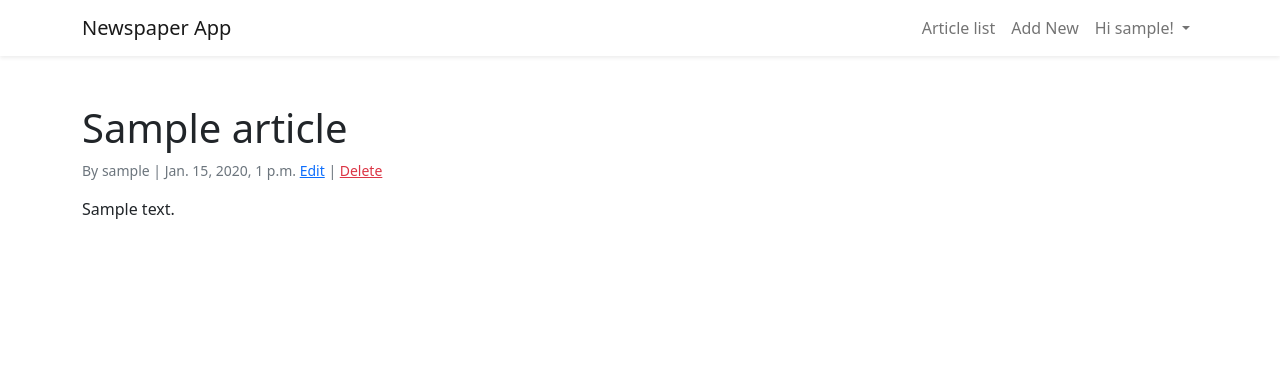
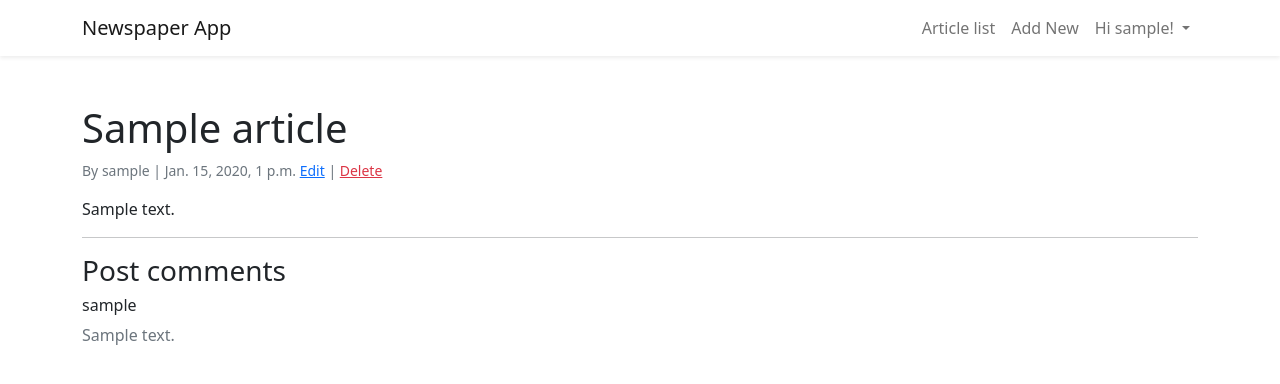
Before and after one commit to paulnyabaro/general_python, a Django app: page /articles/1/ in a window 1280 px wide. Shown: the top 384 px of the page. Run offline with Django 4.2, Linux system fonts and the light colour scheme; a user stored in the database is signed in; tables that the repository leaves empty hold one stand-in row (values such as "Sample post").

Commit message:
Added post comments on detailed view

```diff
--- a/templates/article_detail.html
+++ b/templates/article_detail.html
@@ -14,7 +14,14 @@
         </p>
         {{ article.body }}
         <br>
-
+        {% if article.comment_set.all %}
+            <hr>
+            <h3>Post comments</h3>
+            {% for comment in article.comment_set.all %}
+            <h6>{{ comment.author }}</h6>
+            <p class="text-muted">{{ comment }}</p>
+            {% endfor %}
+        {% endif %}
     </div>
 </div>
 {% endblock %}
--- a/templates/article_list.html
+++ b/templates/article_list.html
@@ -24,10 +24,6 @@
                         <a href="{% url 'article_detail' article.id %}">View</a>
                     </div>
                 </div>
-                {% for comment in article.comment_set.all %}
-                <h6>{{ comment.author }}</h6>
-                <p class="text-muted">{{ comment }}</p>
-                {% endfor %}
             </div>
             {% endfor %}
         </div>
```
